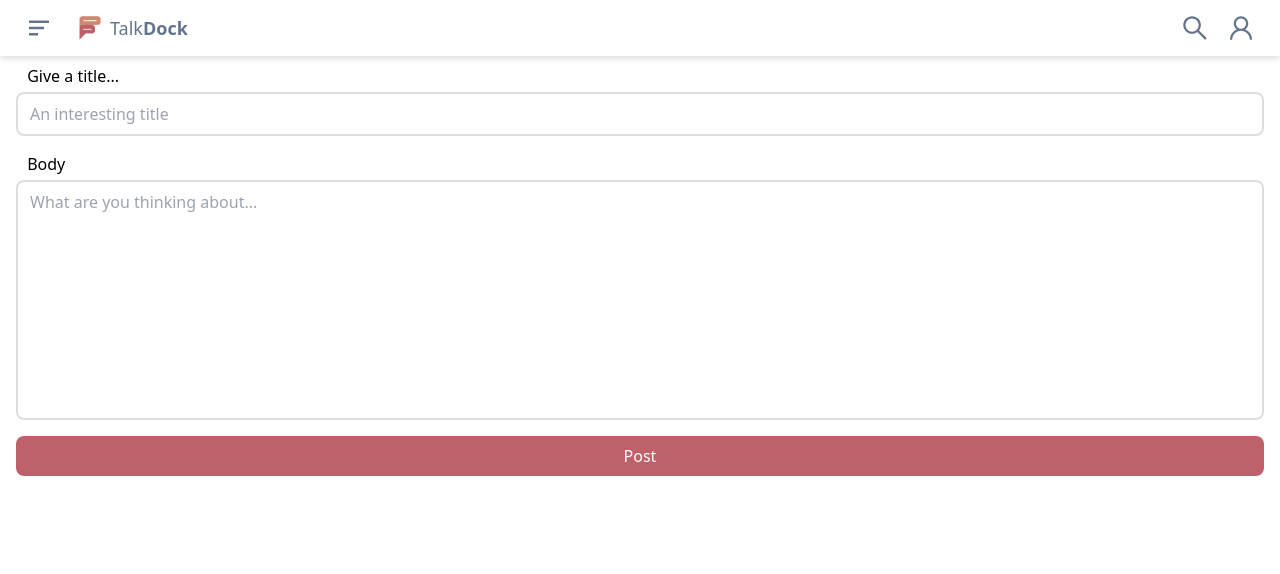
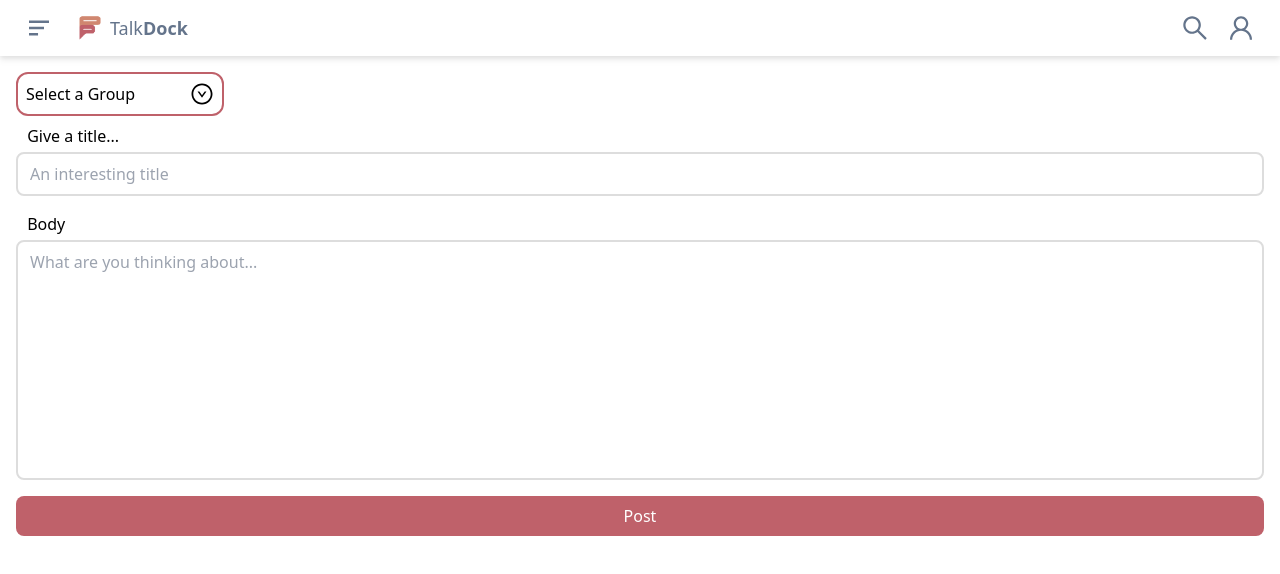
Before and after one commit to vishalkrsharma/forum-app, a React (Vite) app in the folder client/: page /newpost in a window 1280 px wide. Shown: the top 574 px of the page. Built offline with nearby package versions, Linux system fonts and the light colour scheme; sample sign-in values are in the browser's storage.

Commit message:
groupName in createPost added

```diff
--- a/client/src/pages/NewPost.jsx
+++ b/client/src/pages/NewPost.jsx
@@ -1,4 +1,7 @@
 import React, { useState } from 'react';
+import { nanoid } from 'nanoid';
+import { AiOutlineDownCircle } from 'react-icons/ai';
+
 import usePost from '../hooks/usePost';
 
 export default function NewPost() {
@@ -6,6 +9,7 @@ export default function NewPost() {
   const [postBody, setPostBody] = useState('');
   const [buttonPlaceholder, setButtonPlaceholder] = useState('Select a Group');
   const [showGroupMenu, setShowGroupMenu] = useState(false);
+  const [groupName, setGroupName] = useState(null);
 
   const grpArr = ['grp1', 'grp2', 'grp3'];
 
@@ -14,6 +18,7 @@ export default function NewPost() {
   const submitHandler = async (e) => {
     e.preventDefault();
     const body = {
+      groupName,
       title: postTitle,
       caption: postBody,
     };
@@ -23,18 +28,31 @@ export default function NewPost() {
 
   return (
     <div>
-      <div>
-        <div>
-          {/* <button type='button' onClick={setShowGroupMenu(!showGroupMenu)}>
+      <div className='relative mb-2 pt-2'>
+        <button
+          type='button'
+          className='border-2 border-primary p-2 w-52 font-medium rounded-xl flex items-center justify-between hover:bg-primary hover:text-white'
+          onClick={() => setShowGroupMenu(!showGroupMenu)}
+        >
           {buttonPlaceholder}
+          <AiOutlineDownCircle className='text-2xl' />
         </button>
         {showGroupMenu ? (
-            <div>
-              {grpArr.map((grp) => (
-                <div>{grp}</div>
+          <div className='absolute top-14 shadow-md p-2 w-52 bg-white rounded-xl'>
+            {grpArr.map((group, idx) => (
+              <div
+                className='p-2 cursor-pointer hover:text-white hover:bg-primary rounded-xl'
+                key={idx}
+                onClick={() => {
+                  setGroupName(group);
+                  setShowGroupMenu(false);
+                }}
+              >
+                {group}
+              </div>
             ))}
           </div>
-          ) : null} */}
+        ) : null}
       </div>
       <form className='flex flex-col justify-start gap-4'>
         <label className='text-black font-medium -mb-3' htmlFor='title' style={{ marginLeft: '.7rem' }}>
@@ -62,6 +80,5 @@ export default function NewPost() {
         </button>
       </form>
     </div>
-    </div>
   );
 }
--- /dev/null
+++ b/package.json
@@ -0,0 +1,5 @@
+{
+	"dependencies": {
+		"nanoid": "^4.0.0"
+	}
+}
```
Also changed, not shown: 1 other file (tests, documents, lock files or other folders). Lines whose indentation alone changed are shown as unchanged.
